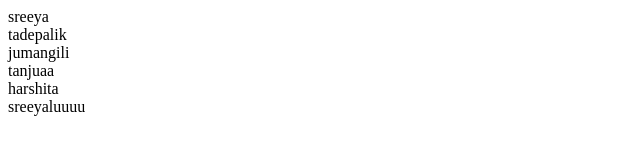
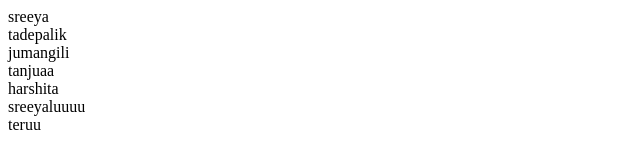
Before and after one commit to TadepalliSreeya/Encoders, a plain HTML site: page index.html in a window 1280 px wide. Shown: the full height of the page, 0-640 px from the left. Drawn offline with Linux system fonts and the light colour scheme.

Commit message:
dev added

```diff
--- a/index.html
+++ b/index.html
@@ -12,5 +12,6 @@
     <div>tanjuaa</div>
     <div>harshita</div>
     <div>sreeyaluuuu</div>
+    <div>teruu</div>
 </body>
 </html>
```
